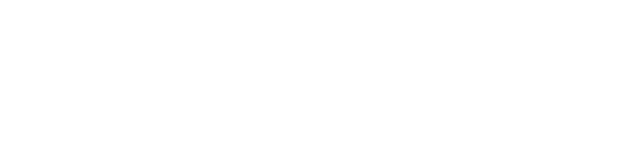
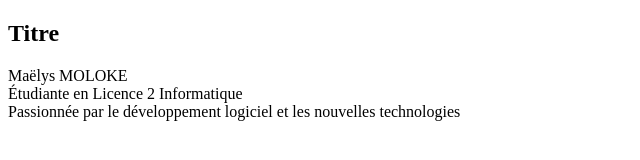
Before and after one commit to Hacker08732/git-mon-cv, a plain HTML site: page index.html in a window 1280 px wide. Shown: the whole page, without its empty margins (0-640 px from the left). Drawn offline with Linux system fonts and the light colour scheme.

Commit message:
mise en place de la section titre

```diff
--- a/index.html
+++ b/index.html
@@ -7,6 +7,12 @@
     <title>Document</title>
 </head>
 <body>
-
+    <section>
+      <h2>Titre</h2>
+      <p>Maëlys MOLOKE <br>
+      Étudiante en Licence 2 Informatique <br>
+      Passionnée par le développement logiciel et les nouvelles technologies
+    </p>
+    </section>
 </body>
 </html>
```
